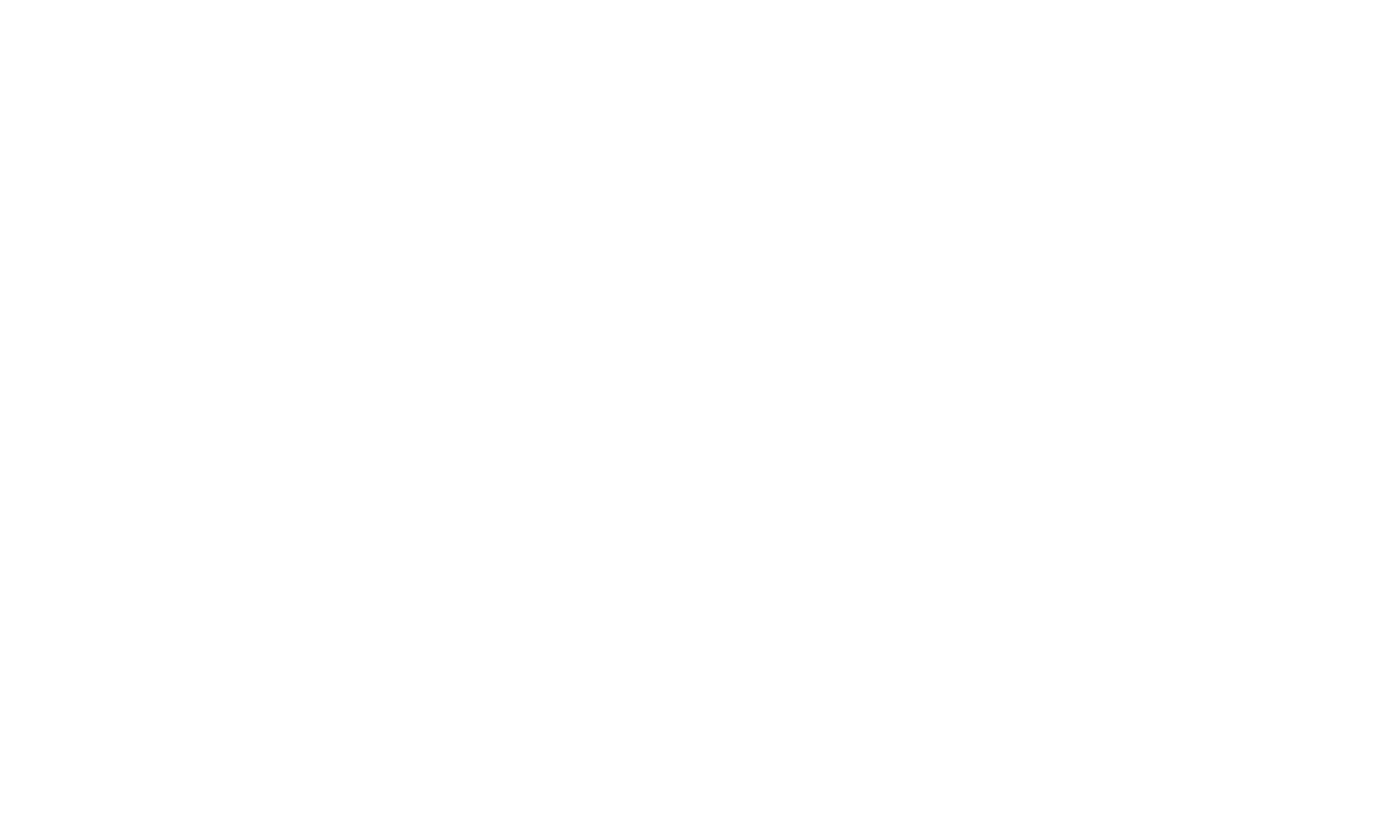
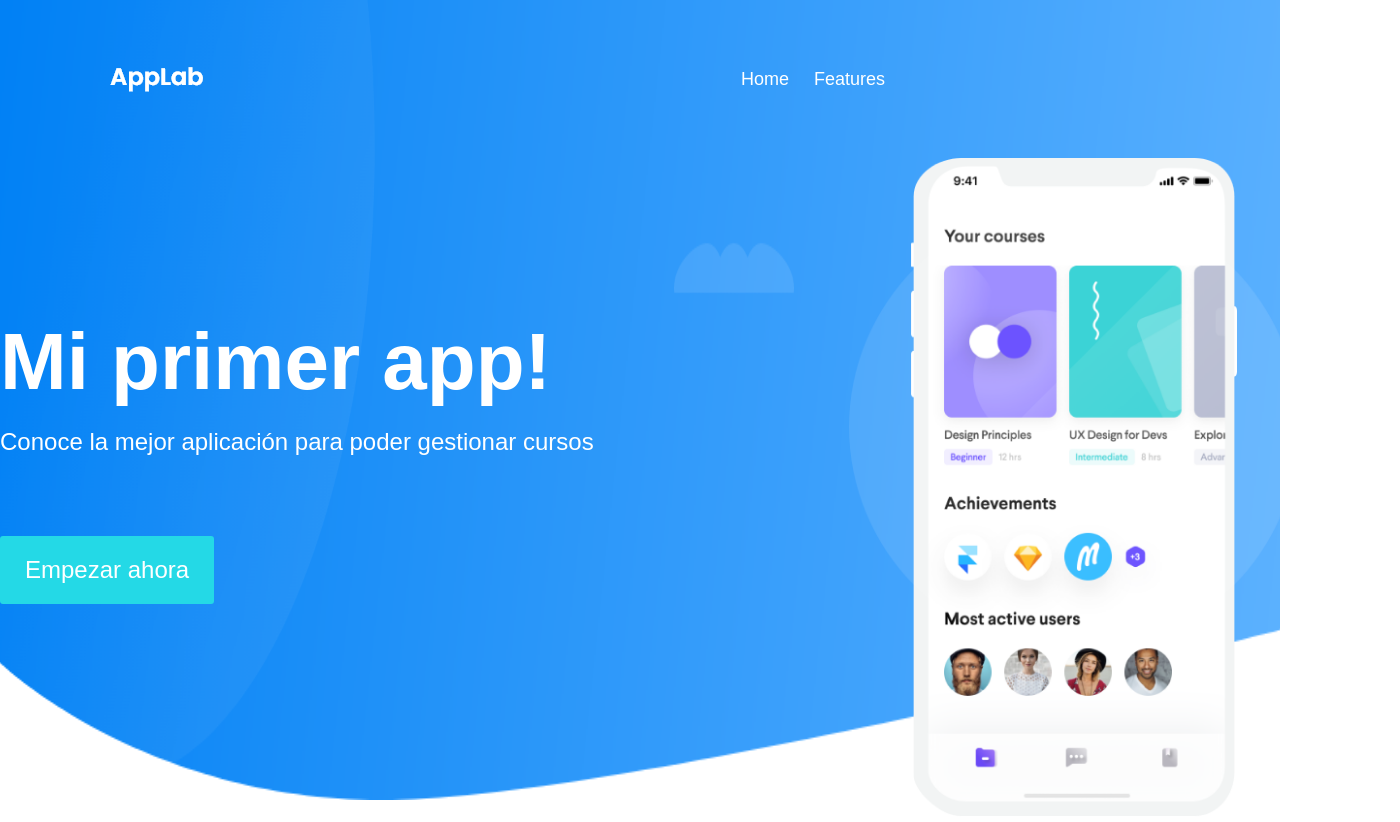
Before and after one commit to irvinortiz/html-css-basic, a plain HTML site: page index.html in a window 1280 px wide. Shown: the whole page, 1400 px wide, since content can reach past the window. Before the commit the page ends 800 px from the top, so only its background shows below. Drawn offline with Linux system fonts and the light colour scheme.

Commit message:
feat(*.*): add header section

```diff
--- a/css/main.css
+++ b/css/main.css
@@ -1,4 +1,86 @@
 * {
-    padding: 0px;
-    margin: 0px;
+    padding: 0;
+    margin: 0;
 }
+
+body {
+    font-family: Arial, Helvetica, sans-serif;
+    font-size: 18px;
+}
+
+header {
+    background-image: url(../images/bradcam.png);
+    background-repeat: no-repeat;
+    background-size: 100% 100%;
+    height: 100vh;
+    color: white;
+}
+
+#main-container header #menu {
+    padding: 50px 0;
+}
+
+header #menu ul {
+    margin: 0;
+    padding: 0;
+}
+
+header #menu ul li {
+    display: inline-block;
+    padding: 10px;
+    vertical-align: middle;
+}
+
+header #menu ul li a {
+    color: white;
+    text-decoration: none;
+}
+
+header #menu ul li a:hover {
+    text-decoration: underline;
+}
+
+header #menu ul #logo {
+    margin-right: 40%;
+    margin-left: 100px;
+}
+
+/***********************************/
+#main-container header main {
+    margin: 0 auto;
+    width: 1400px;
+}
+
+#main-container header main div {
+    display: inline-block;
+    vertical-align: middle;
+}
+
+#main-container header main .texto h1{
+    font-size: 80px;
+}
+
+#main-container header main .texto p{
+    font-size: 24px;
+    padding: 20px 0;
+}
+
+button {
+    background-color: #24D9E6;
+    border: 0;
+    border-radius: 3px;
+    color: white;
+    cursor: pointer;
+    font-size: 24px;
+    padding: 20px 25px;
+    margin: 40px 0;
+}
+
+button:hover {
+    background-color: #14929b;
+}
+
+#main-container header main .image {
+    width: 700px;
+    text-align: right;
+}
--- a/index.html
+++ b/index.html
@@ -8,6 +8,30 @@
     <link rel="stylesheet" href="css/main.css">
 </head>
 <body>
-
+    <div id="main-container">
+        <header>
+            <div id="menu">
+                <ul>
+                    <li id="logo">
+                        <a href="#">
+                            <img src="/images/logo.png" alt="logo">
+                        </a>
+                    </li>
+                    <li><a href="#">Home</a></li>
+                    <li><a href="#">Features</a></li>
+                </ul>
+            </div>
+            <main>
+                <div class="texto">
+                    <h1>Mi primer app!</h1>
+                    <p>Conoce la mejor aplicación para poder gestionar cursos</p>
+                    <p><button>Empezar ahora</button></p>
+                </div>
+                <div class="image">
+                    <img src="/images/phone.png" alt="phone" width="450">
+                </div>
+            </main>
+        </header>
+    </div>
 </body>
 </html>
```
Also changed, not shown: images/banner.png (added), images/bradcam.png (added), images/draw.png (added), images/logo.png (added), images/mobile_screen.png (added), images/phone.png (added).
